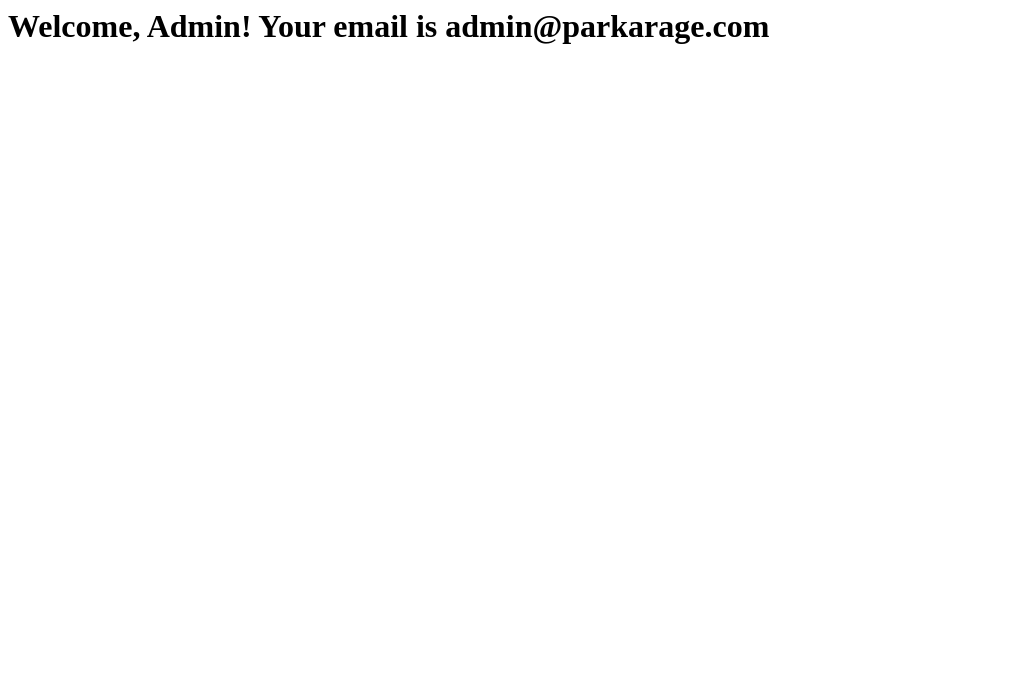
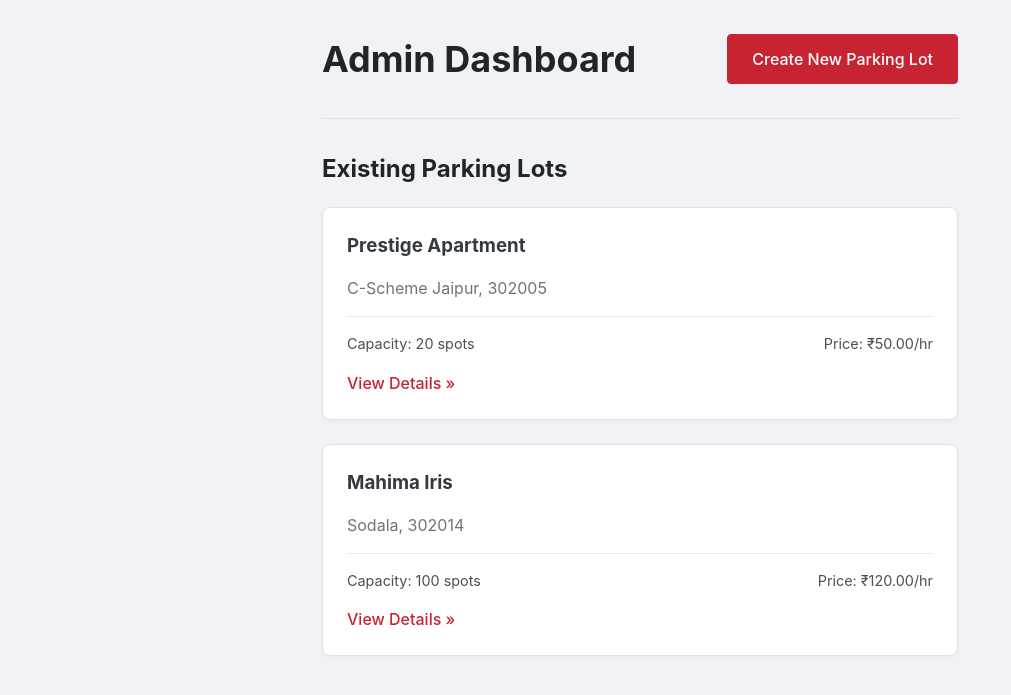
Before and after one commit to 23f2004660/vehicle-parking-app-mad1, a Flask app: page /admin/dashboard in a window 1280 px wide. Shown: the top 695 px of the page, without its empty margins (0-1011 px from the left). Run offline with Flask 3, Linux system fonts and the light colour scheme; a user stored in the database is signed in.

Commit message:
changed project structure

```diff
--- a/Static/style.css
+++ b/Static/style.css
@@ -1,4 +1,3 @@
-/* General Setup */
 html {
     box-sizing: border-box;
 }
@@ -89,7 +88,7 @@ body {
     background-color: #343a40; /* Dark gray background */
 }
 
-
+/* styles for forms */
 .form-container {
     padding-top: 5vh;
 }
@@ -158,3 +157,80 @@ body {
     background-color: #d4edda;
     border-color: #c3e6cb;
 }
+/* styles for dashboard */
+.dashboard-container {
+    max-width: 900px; /* A wider container for dashboard pages */
+}
+
+.dashboard-header {
+    display: flex;
+    justify-content: space-between;
+    align-items: center;
+    margin-bottom: 1rem;
+}
+
+.dashboard-header h1 {
+    margin: 0;
+    font-size: 2.25rem;
+}
+
+hr {
+    margin: 2rem 0;
+    border: 0;
+    border-top: 1px solid #dee2e6;
+}
+
+.lot-list {
+    display: grid;
+    gap: 1.5rem; /* Space between the lot cards */
+}
+
+.lot-card {
+    background-color: #fff;
+    padding: 1.5rem;
+    border-radius: 0.5rem;
+    border: 1px solid #dee2e6;
+    box-shadow: 0 2px 4px rgba(0,0,0,0.04);
+}
+
+.lot-card h3 {
+    margin-top: 0;
+    margin-bottom: 0.5rem;
+    color: #343a40;
+}
+
+.lot-card .lot-meta {
+    color: #6c757d;
+    margin-bottom: 1rem;
+}
+
+.lot-card .lot-details {
+    display: flex;
+    justify-content: space-between;
+    font-size: 0.9rem;
+    color: #495057;
+    border-top: 1px solid #e9ecef;
+    padding-top: 1rem;
+    margin-top: 1rem;
+}
+
+.lot-card .details-link {
+    display: inline-block;
+    margin-top: 1rem;
+    font-weight: 500;
+    color: #c82333;
+    text-decoration: none;
+}
+
+.lot-card .details-link:hover {
+    text-decoration: underline;
+}
+
+.card-placeholder {
+    background-color: #f8f9fa;
+    padding: 3rem;
+    text-align: center;
+    border: 2px dashed #dee2e6;
+    border-radius: 0.5rem;
+    color: #6c757d;
+}
--- a/app.py
+++ b/app.py
@@ -1,8 +1,9 @@
-# app.py
-from ast import Return
-from flask import Flask, flash, redirect, render_template, request, session, url_for
-# Make sure to import request, redirect, etc. when you need them later
-from models.database import db, User, ParkingLot, ParkingSpot, Reservation
+from flask import Flask
+from models.database import db, User
+# Import both blueprints
+from routes.auth_routes import auth_bp
+from routes.admin_routes import admin_bp
+from routes.user_routes import user_bp
 
 app = Flask(__name__)
 
@@ -11,116 +12,15 @@ app.config['SQLALCHEMY_DATABASE_URI'] = 'sqlite:///parking_app.db'
 app.config['SQLALCHEMY_TRACK_MODIFICATIONS'] = False
 app.config['SECRET_KEY'] = 'your-super-secret-key'
 
-# Initialize the database with the app
+# Initialize database
 db.init_app(app)
 
-# routes begin here
-@app.route('/')
-def welcome():
-    return render_template('welcome.html')
+# Register both blueprints
+app.register_blueprint(auth_bp)
+app.register_blueprint(admin_bp)
+app.register_blueprint(user_bp)
 
-
-@app.route('/register', methods=['GET', 'POST'])
-def register():
-    if request.method == 'POST':
-        email = request.form['email']
-        full_name = request.form['full_name']
-        password = request.form['password']
-        address = request.form['address']
-        pincode = request.form['pincode']
-
-        # Check if email already exists
-        existing_user = User.query.filter_by(email=email).first()
-        if existing_user:
-            flash('Email address already exists. Please use a different one.', 'danger')
-            return redirect(url_for('register'))
-
-        # Create new user
-        new_user = User(
-            email=email,
-            full_name=full_name,
-            address=address,
-            pincode=pincode
-        )
-        new_user.set_password(password)
-
-        db.session.add(new_user)
-        db.session.commit()
-
-        flash('Registration successful! Please log in.', 'success')
-        return redirect(url_for('login'))
-
-    return render_template('register.html')
-
-
-
-@app.route('/login', methods=['GET', 'POST'])
-def login():
-   if request.method == 'POST':
-        email = request.form['email']
-        password = request.form['password']
-
-        # Find the user by their email address
-        user = User.query.filter_by(email=email).first()
-
-        # Check if the user exists and the password is correct
-        if user and user.check_password(password):
-            # Store user's info in the session to remember them
-            session['user_id'] = user.id
-            session['user_email'] = user.email
-            session['is_admin'] = user.is_admin
-
-            flash('Logged in successfully!', 'success')
-
-            # Redirect to the correct dashboard based on their role
-            if user.is_admin:
-                return redirect(url_for('admin_dashboard'))
-            else:
-                return redirect(url_for('user_dashboard'))
-        else:
-            # If login fails, show an error message
-            flash('Invalid email or password. Please try again.', 'danger')
-            return redirect(url_for('login'))
-
-   return render_template('login.html')
-
-
-@app.route('/logout')
-def logout():
-    session.clear() # Clears all data from the session
-    flash('You have been logged out.', 'success')
-    return redirect(url_for('login'))
-
-
-@app.route('/admin/dashboard')
-def admin_dashboard():
-    # Protect this route: only admins should see it
-    if not session.get('is_admin'):
-        flash('You must be an admin to view this page.', 'danger')
-        return redirect(url_for('login'))
-
-    # For now, just show a simple message
-    return f"<h1>Welcome, Admin! Your email is {session.get('user_email')}</h1>"
-
-
-@app.route('/user/dashboard')
-def user_dashboard():
-    # Protect this route: any logged-in user can see it
-    if 'user_id' not in session:
-        flash('You must be logged in to view this page.', 'danger')
-        return redirect(url_for('login'))
-
-    # For now, just show a simple message
-    return f"<h1>Welcome, User! Your email is {session.get('user_email')}</h1>"
-
-
-
-
-
-
-
-
-
+# --- Helper Functions ---
 def create_admin_and_db():
     """Initializes the database and creates the default admin user."""
     with app.app_context():
@@ -145,8 +45,7 @@ def create_admin_and_db():
         else:
             print("Admin user already exists.")
 
-
-
+# --- Main Execution Block ---
 if __name__ == '__main__':
     create_admin_and_db()
     app.run(debug=True)
--- /dev/null
+++ b/routes/admin_routes.py
@@ -0,0 +1,53 @@
+from flask import Blueprint, render_template, request, redirect, url_for, flash, session
+from models.database import db, ParkingLot, ParkingSpot
+
+# Create a blueprint for admin routes
+admin_bp = Blueprint('admin', __name__)
+
+@admin_bp.route('/admin/dashboard')
+def admin_dashboard():
+    # Protect this route: only admins should see it
+    if not session.get('is_admin'):
+        flash('You must be an admin to view this page.', 'danger')
+        return redirect(url_for('auth.login'))
+
+    #get all parking lots
+    lots = ParkingLot.query.all()
+
+    return render_template('admin_dashboard.html', lots=lots)
+
+@admin_bp.route('/admin/add_lot', methods=['GET', 'POST'])
+def add_lot_page():
+    if not session.get('is_admin'):
+        flash('You must be an admin to view this page.', 'danger')
+        return redirect(url_for('auth.login'))
+
+    if request.method == 'POST':
+        name = request.form['name']
+        address = request.form['address']
+        pincode = request.form['pincode']
+        capacity = int(request.form['capacity'])
+        price_per_hour = float(request.form['price_per_hour'])
+
+        # Create the new ParkingLot object in the database
+        new_lot = ParkingLot(
+            name=name,
+            address=address,
+            pincode=pincode,
+            capacity=capacity,
+            price_per_hour=price_per_hour
+        )
+
+
+        for i in range(1, capacity + 1):
+            spot = ParkingSpot(spot_number=i, status='A')
+            new_lot.spots.append(spot)
+
+        db.session.add(new_lot)
+        db.session.commit()
+
+        flash(f'Parking lot "{name}" created successfully with {capacity} spots.', 'success')
+        return redirect(url_for('admin.admin_dashboard'))
+
+    # For a GET request, just show the form
+    return render_template('add_lot.html')
--- /dev/null
+++ b/templates/admin_dashboard.html
@@ -0,0 +1,34 @@
+{% extends "layout.html" %}
+{% block content %}
+<div class="dashboard-container">
+    <div class="dashboard-header">
+        <h1>Admin Dashboard</h1>
+        <a href="{{ url_for('admin.add_lot_page') }}" class="btn btn-red">Create New Parking Lot</a>
+    </div>
+
+    <hr>
+
+    <h2>Existing Parking Lots</h2>
+
+    {% if lots %}
+        <div class="lot-list">
+            {% for lot in lots %}
+                <div class="lot-card">
+                    <h3>{{ lot.name }}</h3>
+                    <p class="lot-meta">{{ lot.address }}, {{ lot.pincode }}</p>
+                    <div class="lot-details">
+                        <span>Capacity: {{ lot.capacity }} spots</span>
+                        <span>Price: ₹{{ "%.2f"|format(lot.price_per_hour) }}/hr</span>
+                    </div>
+                    <a href="#" class="details-link">View Details &raquo;</a>
+                </div>
+            {% endfor %}
+        </div>
+    {% else %}
+        <div class="card-placeholder">
+            <p>No parking lots have been created yet. Get started by creating one!</p>
+        </div>
+    {% endif %}
+
+</div>
+{% endblock %}
--- a/templates/login.html
+++ b/templates/login.html
@@ -21,7 +21,7 @@
             <input type="password" id="password" name="password" required>
         </div>
         <button type="submit" class="btn btn-red">Login</button>
-        <p class="form-footer">New to Parkarage? <a href="{{ url_for('register') }}">Create an account</a></p>
+        <p class="form-footer">New to Parkarage? <a href="{{ url_for('auth.register') }}">Create an account</a></p>
     </form>
 </div>
 {% endblock %}
--- a/templates/register.html
+++ b/templates/register.html
@@ -33,7 +33,7 @@
             <input type="text" id="pincode" name="pincode" required>
         </div>
         <button type="submit" class="btn btn-red">Register</button>
-        <p class="form-footer">Already have an account? <a href="{{ url_for('login') }}">Login here</a></p>
+        <p class="form-footer">Already have an account? <a href="{{ url_for('auth.login') }}">Login here</a></p>
     </form>
 </div>
 {% endblock %}
--- a/templates/welcome.html
+++ b/templates/welcome.html
@@ -7,13 +7,13 @@
     <div class="welcome-card">
         <h2>Already have an account?</h2>
         <p>If you have already signed up for our service, login here.</p>
-        <a href="{{ url_for('login') }}" class="btn btn-red">Login Now</a>
+        <a href="{{ url_for('auth.login') }}" class="btn btn-red">Login Now</a>
     </div>
 
     <div class="welcome-card">
         <h2>New to Parkarage?</h2>
         <p>If you want to create a Parkarage account, get started here.</p>
-        <a href="{{ url_for('register') }}" class="btn btn-outline">Create User</a>
+        <a href="{{ url_for('auth.register') }}" class="btn btn-outline">Create User</a>
     </div>
 </div>
 {% endblock %}
```
Also changed, not shown: routes/auth_routes.py (added, +75 -0 lines), routes/user_routes.py (added, +11 -0 lines), templates/add_lot.html (added, +29 -0 lines), instance/parking_app.db.
